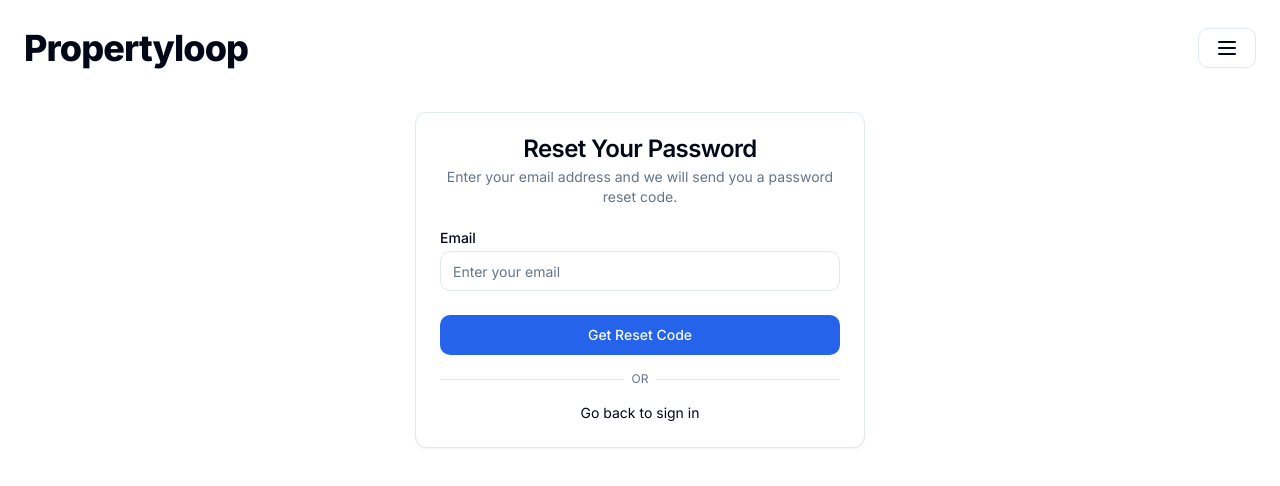
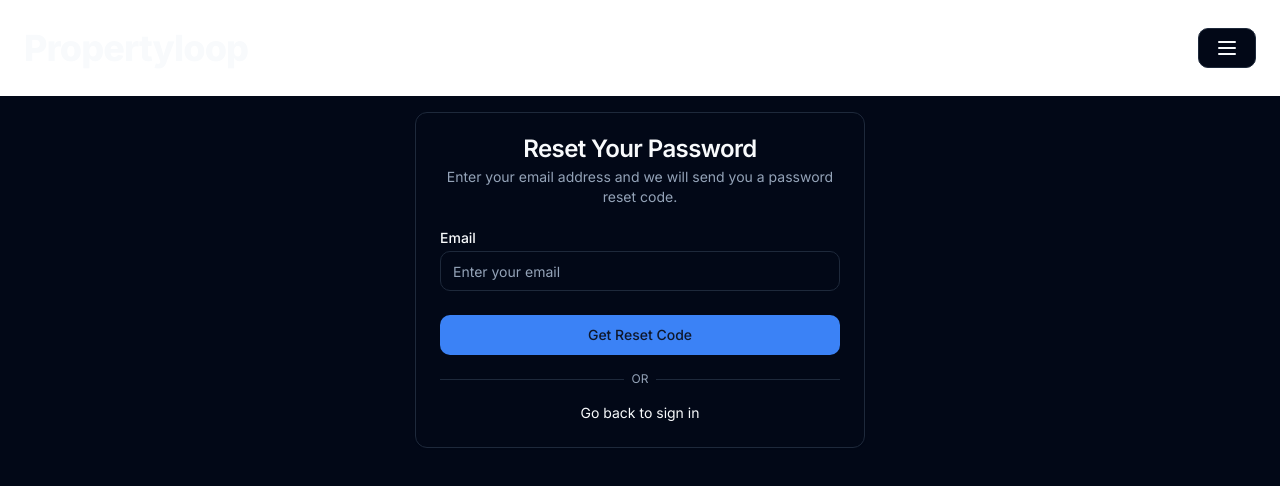
Before and after one commit to AbhishekKolge/propertyloop-frontend, a Next.js app: page /auth/forgot-password in a window 1280 px wide. Shown: the top 486 px of the page. Built offline with nearby package versions, Linux system fonts and the light colour scheme; what @fvilers/disable-react-devtools would draw is missing.

Commit message:
Update globals.css

```diff
--- a/src/app/globals.css
+++ b/src/app/globals.css
@@ -4,25 +4,25 @@
 
 @layer base {
   :root {
-    --background: 0 0% 100%;
-    --foreground: 222.2 84% 4.9%;
-    --card: 0 0% 100%;
-    --card-foreground: 222.2 84% 4.9%;
-    --popover: 0 0% 100%;
-    --popover-foreground: 222.2 84% 4.9%;
-    --primary: 221.2 83.2% 53.3%;
-    --primary-foreground: 210 40% 98%;
-    --secondary: 210 40% 96.1%;
-    --secondary-foreground: 222.2 47.4% 11.2%;
-    --muted: 210 40% 96.1%;
-    --muted-foreground: 215.4 16.3% 46.9%;
-    --accent: 210 40% 96.1%;
-    --accent-foreground: 222.2 47.4% 11.2%;
-    --destructive: 0 84.2% 60.2%;
+    --background: 222.2 84% 4.9%;
+    --foreground: 210 40% 98%;
+    --card: 222.2 84% 4.9%;
+    --card-foreground: 210 40% 98%;
+    --popover: 222.2 84% 4.9%;
+    --popover-foreground: 210 40% 98%;
+    --primary: 217.2 91.2% 59.8%;
+    --primary-foreground: 222.2 47.4% 11.2%;
+    --secondary: 217.2 32.6% 17.5%;
+    --secondary-foreground: 210 40% 98%;
+    --muted: 217.2 32.6% 17.5%;
+    --muted-foreground: 215 20.2% 65.1%;
+    --accent: 217.2 32.6% 17.5%;
+    --accent-foreground: 210 40% 98%;
+    --destructive: 0 62.8% 30.6%;
     --destructive-foreground: 210 40% 98%;
-    --border: 214.3 31.8% 91.4%;
-    --input: 214.3 31.8% 91.4%;
-    --ring: 221.2 83.2% 53.3%;
+    --border: 217.2 32.6% 17.5%;
+    --input: 217.2 32.6% 17.5%;
+    --ring: 224.3 76.3% 48%;
     --radius: 0.75rem;
   }
 
```
